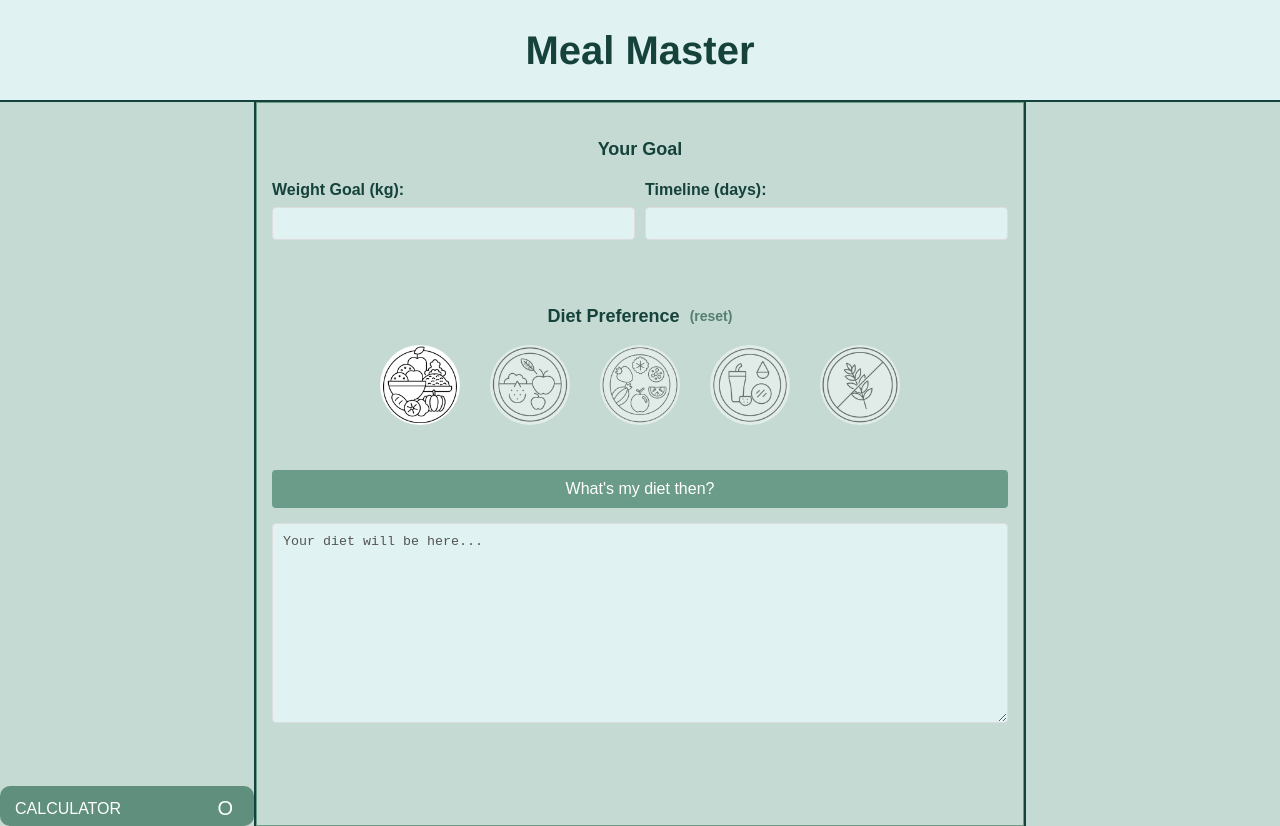
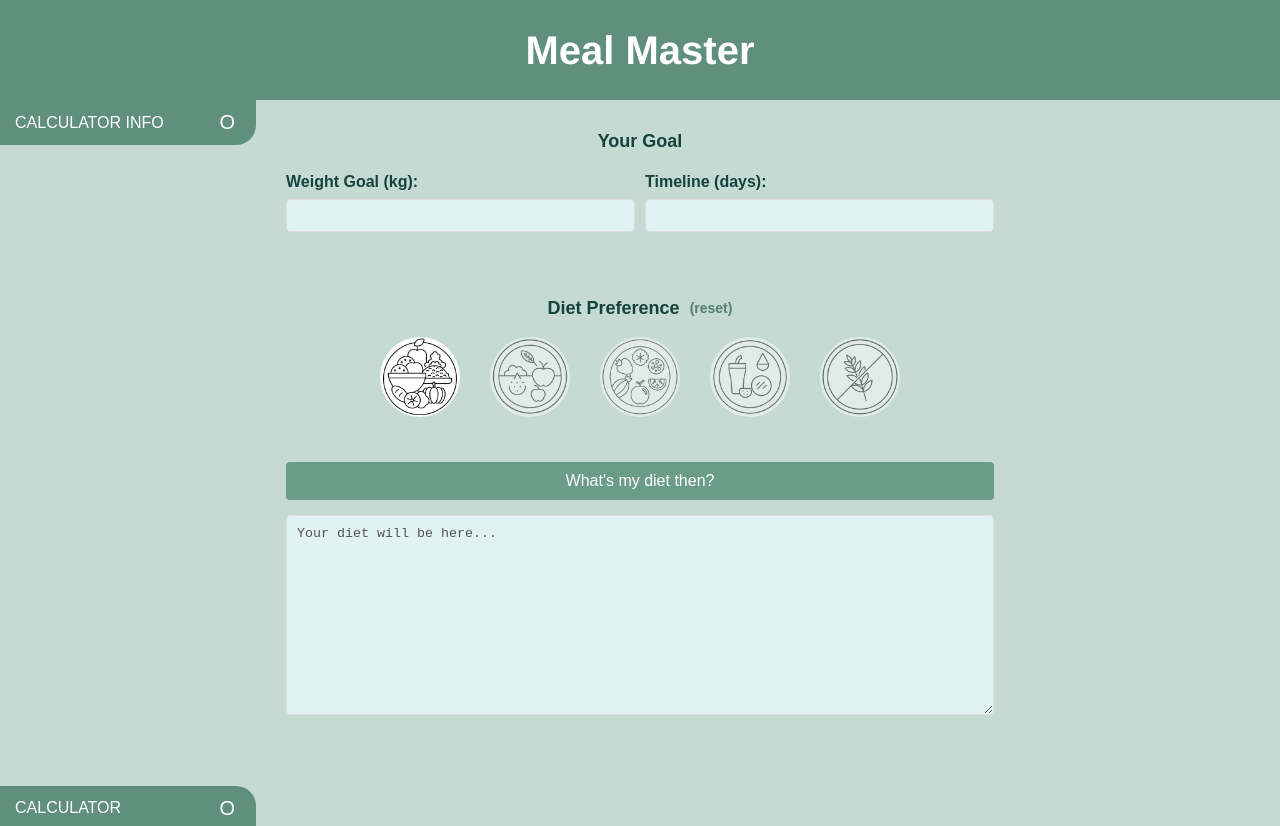
Before and after one commit to igor-eremn/meal-master-client, a React (Vite) app: page / in a window 1280 px wide. Built offline with nearby package versions, Linux system fonts and the light colour scheme.

Commit message:
some styling for calc + header + main

```diff
--- a/src/components/calculator/Calculator.css
+++ b/src/components/CalcSide/calculator/Calculator.css
@@ -1,6 +1,6 @@
 .calculator {
   background-color: #608f7e;
-  border-radius: 10px;
+  border-top-right-radius: 20px;
   overflow: hidden;
   font-family: Arial, sans-serif;
   color: white;
@@ -8,6 +8,8 @@
   position: absolute;
   bottom: 0;
   left: 0;
+  max-height: 50px;
+  transition: max-height 0.6s ease-in-out;
 }
 
 .calculator-header {
@@ -28,6 +30,7 @@
 
 .calculator-body {
   background-color: #dae8e3;
+  border-right: 3px solid #608f7e;;
   padding: 15px;
 }
 
@@ -173,6 +176,7 @@ input[type=number] {
 
 .calculator.open {
   height: auto;
+  max-height: 500px;
 }
 
 .calculator:not(.open) {
--- a/src/components/calculator/Calculator.jsx
+++ b/src/components/CalcSide/calculator/Calculator.jsx
@@ -72,10 +72,7 @@ const Calculator = () => {
                 <input
                   type="number"
                   value={age}
-    onChange={(e) => {
-      const value = Math.max(1, Math.min(100, Number(e.target.value))); // Enforce 1 <= value <= 100
-      setAge(value);
-    }}
+                  onChange={(e) => {setAge(e.target.value)}}
                   min={1}
                   max={100}
                 />
@@ -86,10 +83,7 @@ const Calculator = () => {
                 <input
                   type="number"
                   value={height}
-    onChange={(e) => {
-      const value = Math.max(0, Math.min(300, Number(e.target.value)));
-      setHeight(value);
-    }}
+                  onChange={(e) => {setHeight(e.target.value)}}
                   min={0}
                   max={300}
                 />
@@ -100,16 +94,12 @@ const Calculator = () => {
                 <input
                   type="number"
                   value={weight}
-    onChange={(e) => {
-      const value = Math.max(2.5, Math.min(300, Number(e.target.value)));
-      setWeight(value);
-    }}
+                  onChange={(e) => {setWeight(e.target.value)}}
                   min={2.5}
                   max={300}
                 />
                 <span>KG</span>
               </div>
-
             </div>
 
             <div className="calculator-column">
--- /dev/null
+++ b/src/components/CalcSide/info/CalcInfo.css
@@ -0,0 +1,39 @@
+.calc-info {
+    background-color: #608f7e;
+    border-bottom-right-radius: 20px;
+    overflow: hidden;
+    font-family: Arial, sans-serif;
+    color: white;
+    width: 100%;
+    position: absolute;
+    top: 0;
+    left: 0;
+    max-height: 50px;
+    transition: max-height 0.6s ease-in-out;
+  }
+
+  .calc-info-header {
+    display: flex;
+    justify-content: space-between;
+    align-items: center;
+    padding: 10px 15px;
+    cursor: pointer;
+  }
+
+  .calc-info-toggle-button {
+    background: none;
+    border: none;
+    color: white;
+    font-size: 20px;
+    cursor: pointer;
+  }
+
+  .calc-info-body {
+    background-color: #dae8e3;
+    border-right: 3px solid #608f7e;;
+    padding: 15px;
+  }
+
+  .calc-info.open {
+    max-height: 500px;
+  }
--- /dev/null
+++ b/src/components/CalcSide/info/CalcInfo.jsx
@@ -0,0 +1,22 @@
+import React, { useState } from 'react';
+import './CalcInfo.css';
+
+const CalcInfo = () => {
+  const [isOpen, setIsOpen] = useState(false);
+
+  return (
+    <div className={`calc-info ${isOpen ? 'open' : ''}`}>
+      {isOpen && (
+        <div className="calc-info-body">
+
+        </div>
+      )}
+      <div className="calc-info-header" onClick={() => setIsOpen(!isOpen)}>
+        <span>CALCULATOR INFO</span>
+        <button className="calc-info-toggle-button">{isOpen ? 'X' : 'O'}</button>
+      </div>
+    </div>
+  );
+};
+
+export default CalcInfo;
--- a/src/components/header/Header.css
+++ b/src/components/header/Header.css
@@ -5,12 +5,11 @@ header {
     top: 0;
     width: 100%;
     z-index: 1000;
-    border-bottom: 2px solid #16423C;
-    background-color: #e0f2f1;
+    background-color: #608f7e;
   }
 
   .header-title {
-    color: #16423C;
+    color: white;
     font-size: 40px;
     font-family: 'Franklin Gothic Medium', 'Arial Narrow', Arial, sans-serif;
     margin: 0;
--- a/src/pages/Home.css
+++ b/src/pages/Home.css
@@ -1,6 +1,6 @@
 .home-page-container {
   display: flex;
-  min-height: 90.5vh;
+  min-height: 90.7vh;
   background-color: #C4DAD2;
 }
 
@@ -9,18 +9,18 @@
   position: relative;
 }
 
-.home-page-left-sidebar {
+/*.home-page-left-sidebar {
   border-right: 2px solid #16423C;
 }
 
 .home-page-right-sidebar {
   border-left: 2px solid #16423C;
-}
+}*/
 
 .home-page-main-content {
   flex: 0 0 60%;
-  padding: 15px;
-  border: 1px solid #6A9C89;
+  padding-top: 10px;
+  padding-inline: 30px;
   display: flex;
   flex-direction: column;
 }
--- a/src/pages/Home.jsx
+++ b/src/pages/Home.jsx
@@ -1,6 +1,7 @@
 import React, { useState, useEffect } from 'react';
 import './Home.css';
-import Calculator from '../components/calculator/Calculator';
+import Calculator from '../components/CalcSide/calculator/Calculator';
+import CalcInfo from '../components/CalcSide/info/CalcInfo';
 import DietPref from '../components/diet-preference/DietPref';
 
 const Home = () => {
@@ -48,6 +49,7 @@ const Home = () => {
   return (
     <div className="home-page-container">
       <div className="home-page-left-sidebar">
+        <CalcInfo />
         <Calculator />
       </div>
       <div className="home-page-main-content">
```
Lines whose indentation alone changed are shown as unchanged.
